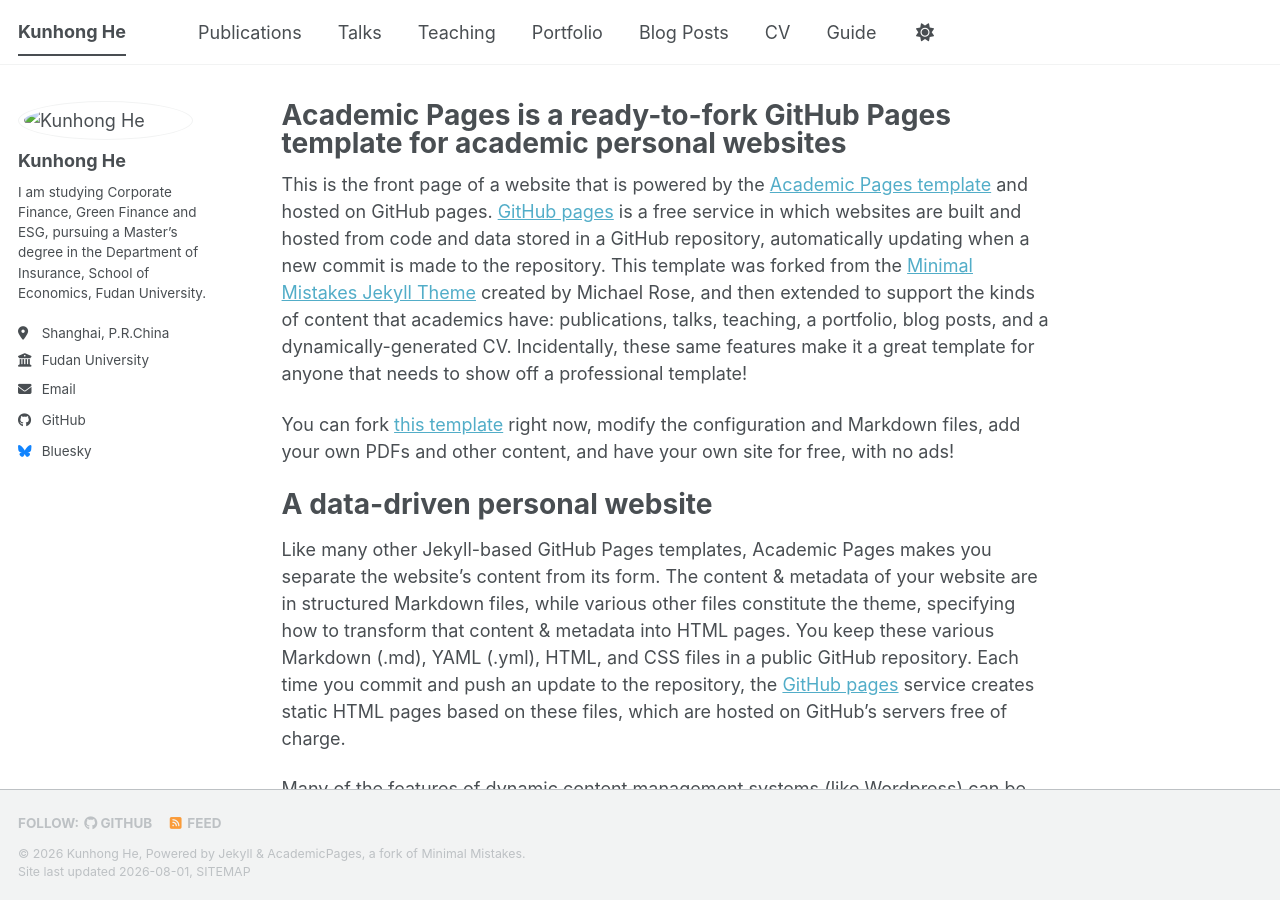
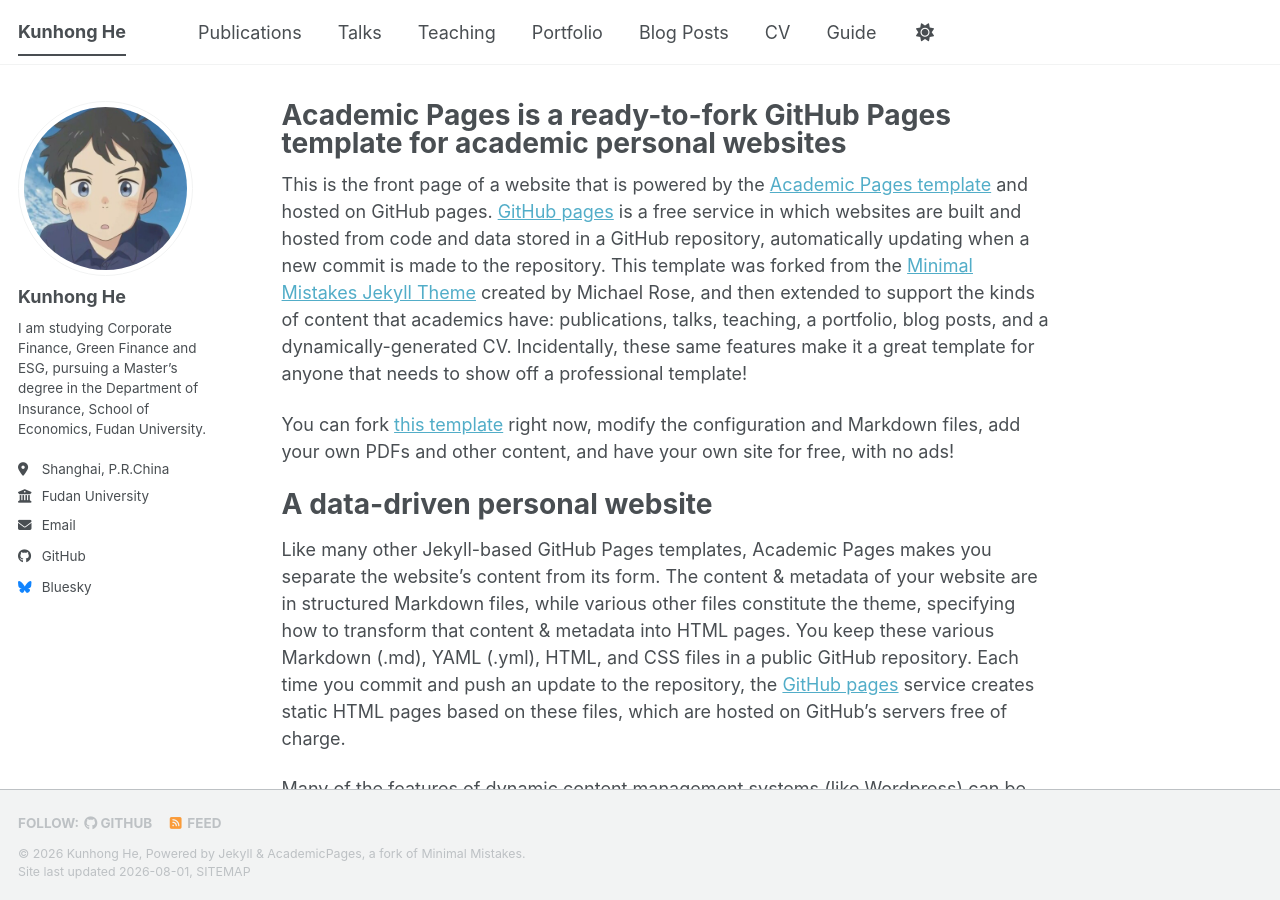
Before and after one commit to Alfred-meijiu/Alfred-meijiu.github.io, a Jekyll site: the page built from _pages/about.md, in a window 1280 px wide and 900 px high. Built offline with Jekyll 4.4.1, drawn with Linux system fonts in a browser that asks for light colours; a style sheet for code colours, icons or effects is not loaded.

Commit message:
Update _config.yml

```diff
--- a/_config.yml
+++ b/_config.yml
@@ -23,7 +23,7 @@ repository               : "Alfred-meijiu/Alfred-meijiu.github.io"
 #               Additional customization can be done by editing /_includes/author-profile.html
 author:
   # Biographic information
-  avatar           : "/images/profile photo.jpg"
+  avatar           : "profile photo.jpg"
   name             : "Kunhong He"
   pronouns         : # example: "she/her"
   bio              : "I am studying Corporate Finance, Green Finance and ESG, pursuing a Master’s degree in the Department of Insurance, School of Economics, Fudan University."
```
